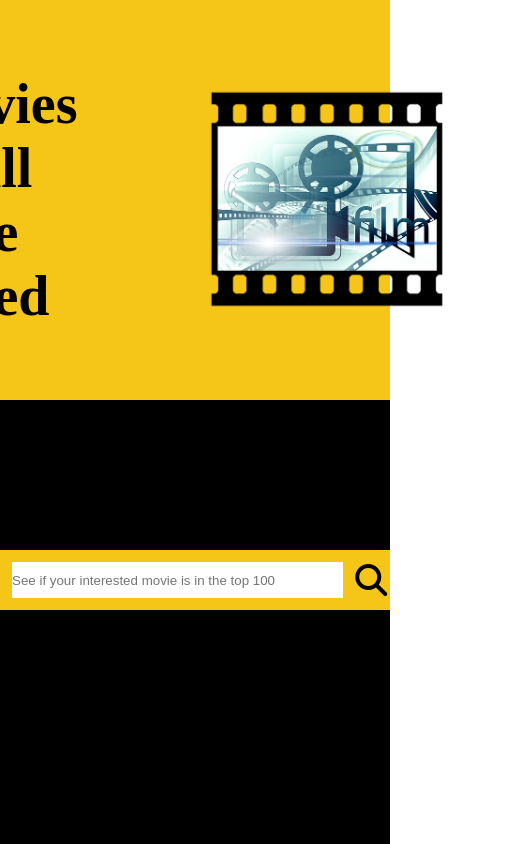
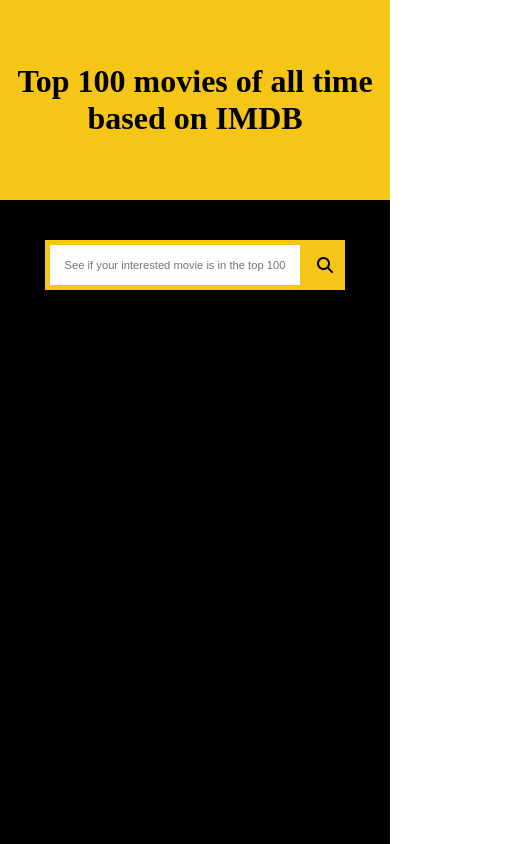
Before and after one commit to emamaria/TOP-100, an Angular app: page / in a window 390 px wide. Shown: the top 844 px of the page, 527 px wide, since content can reach past the window. Built offline with nearby package versions, Linux system fonts and the light colour scheme.

Commit message:
home style and media query

```diff
--- a/src/app/components/home-movies.component.css
+++ b/src/app/components/home-movies.component.css
@@ -5,6 +5,12 @@
    flex-direction: column;
    width: 300px;
    border: 4px solid #F5C518;
+  margin: 20px;
+}
+
+article:hover{
+    cursor: pointer;
+    opacity: 0.6;
 }
 
 header{
@@ -37,3 +43,9 @@
     text-align: center;
     color: #F5C518;
 }
+
+@media screen and (max-width:900px){
+    article{
+        width: 270px;
+    }
+}
--- a/src/app/movies.service.ts
+++ b/src/app/movies.service.ts
@@ -30,6 +30,8 @@
 
 
 
+
+
     // this.allMovies = data;
     // this.homeMovies = data.map((movie:AllMoviesList) => ({title: movie.title, img: movie.image, rank: movie.rank} ) )
 
--- a/src/app/pages/home.component.css
+++ b/src/app/pages/home.component.css
@@ -1,6 +1,6 @@
 h1{
     font-size: 3.5rem;
-
+ text-align: center;
 }
 
 header{
@@ -14,22 +14,12 @@
 
 img{
     width: 300px;
+
 }
-.header_elements_container{
-    display: flex;
-    justify-content: center;
-    align-items: center;
-    /* background-color: pink; */
-    flex-wrap: wrap;
-    margin: 20px 50px 20px 50px;
-}
-.header_container{
 
-   display: flex;
-    align-items: center;
-    justify-content: center;
-    /* background-color: aqua; */
-}
+
+
+
 
 .home_movie{
     margin: 10px;
@@ -49,6 +39,8 @@
     height: 60px;
     width: 500px;
     border: 12px solid #F5C518;
+    text-align: center;
+
 }
 
 input:focus{
@@ -110,4 +102,70 @@
     align-items: center;
     margin: 0 40px 0 40px;
     font-size: 1.3rem;
+    justify-content: center;
 }
+
+
+@media screen and (max-width:900px){
+    h1{
+        font-size: 2rem;
+    }
+
+    .header_container{
+        flex-direction: column;
+    }
+
+
+    img{
+        display: none;
+    }
+    header{
+        height: 200px;
+    }
+
+    input{
+        height: 50px;
+        width: 260px;
+        border: 5px solid #F5C518;
+       font-size: 0.7rem;
+
+    }
+
+    .search_icon{
+        height: 50px;
+        width: 40px;
+        background-color:#F5C518;
+        display: flex;
+        justify-content: center;
+        align-items: center;
+    }
+
+    .fa-solid{
+        font-size: 1rem;
+
+    }
+
+    footer{
+        flex-direction: column;
+        justify-content: center;
+
+    }
+
+
+    .footer_text_container{
+        font-size: 1rem;
+    }
+
+    .inputContainer{
+
+       margin-top: 10px;
+       margin-bottom: 60px;
+
+    }
+
+    main{
+        padding: 30px 0 60px 0;
+
+
+    }
+}
--- a/src/app/pages/home.component.html
+++ b/src/app/pages/home.component.html
@@ -1,12 +1,7 @@
 <header>
-  <div class="header_container">
-    <div class="header_elements_container">
-      <h1>Top 100 movies of all time based on IMDB</h1>
-    </div>
-    <div class="header_elements_container">
-      <img src="../../assets/film.png" alt="" srcset="" />
-    </div>
-  </div>
+  <h1>Top 100 movies of all time based on IMDB</h1>
+
+  <img src="../../assets/film.png" alt="" srcset="" />
 </header>
 
 <main>
```
